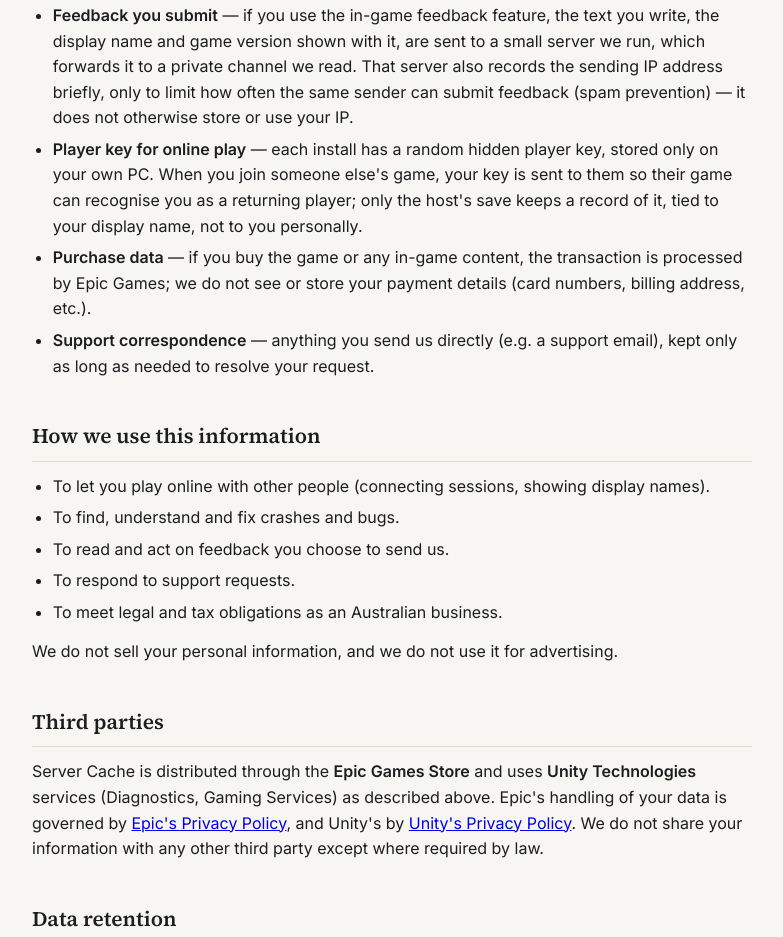
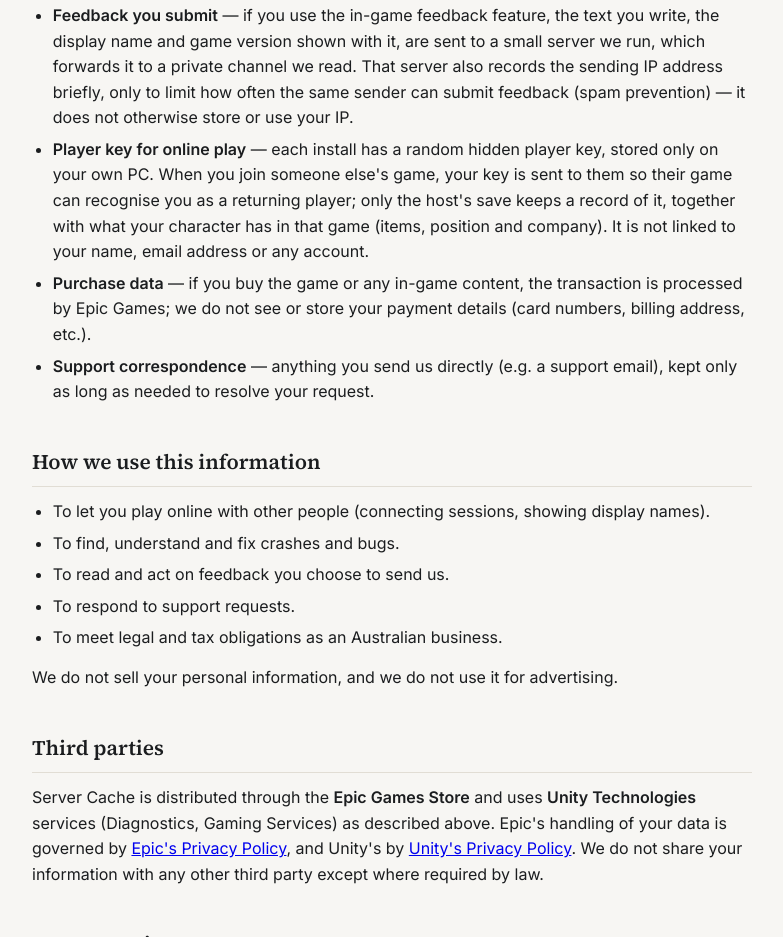
Before and after one commit to REDSCULL-00/server-cache-legal, a plain HTML site: page index.html in a window 1280 px wide. Shown: the part 764-1701 px from the top of the page, without its empty margins (248-1031 px from the left). Drawn offline with Linux system fonts and the light colour scheme.

Commit message:
Correct player-key wording to match the in-game policy
Main Server Cache The Game corrected the wording: the host's save ties
the key to what your character has (items, position, company), not to
your display name, and clarifies it's not linked to any identity.

Co-Authored-By: Claude Sonnet 5 <noreply@anthropic.com>

```diff
--- a/index.html
+++ b/index.html
@@ -55,7 +55,7 @@ code{background:var(--surface); border:1px solid var(--border); border-radius:4p
     <li><strong>Crash and error reports</strong> — when the game crashes or hits an error, a report is sent to us through Unity's Diagnostics service. It contains a random ID generated for your installation, your PC's operating system, hardware and performance information, and the error itself. It never contains your name. Unity keeps this report for 90 days. A copy of each crash report also stays on your own PC, in the game's install folder (<code>CrashReports</code>).</li>
     <li><strong>Online play connection data</strong> — online play uses Unity Gaming Services. Each time you start the game you're given a new anonymous player ID, and your IP address is used only to connect you to the other players in your session.</li>
     <li><strong>Feedback you submit</strong> — if you use the in-game feedback feature, the text you write, the display name and game version shown with it, are sent to a small server we run, which forwards it to a private channel we read. That server also records the sending IP address briefly, only to limit how often the same sender can submit feedback (spam prevention) — it does not otherwise store or use your IP.</li>
-    <li><strong>Player key for online play</strong> — each install has a random hidden player key, stored only on your own PC. When you join someone else's game, your key is sent to them so their game can recognise you as a returning player; only the host's save keeps a record of it, tied to your display name, not to you personally.</li>
+    <li><strong>Player key for online play</strong> — each install has a random hidden player key, stored only on your own PC. When you join someone else's game, your key is sent to them so their game can recognise you as a returning player; only the host's save keeps a record of it, together with what your character has in that game (items, position and company). It is not linked to your name, email address or any account.</li>
     <li><strong>Purchase data</strong> — if you buy the game or any in-game content, the transaction is processed by Epic Games; we do not see or store your payment details (card numbers, billing address, etc.).</li>
     <li><strong>Support correspondence</strong> — anything you send us directly (e.g. a support email), kept only as long as needed to resolve your request.</li>
   </ul>
```
